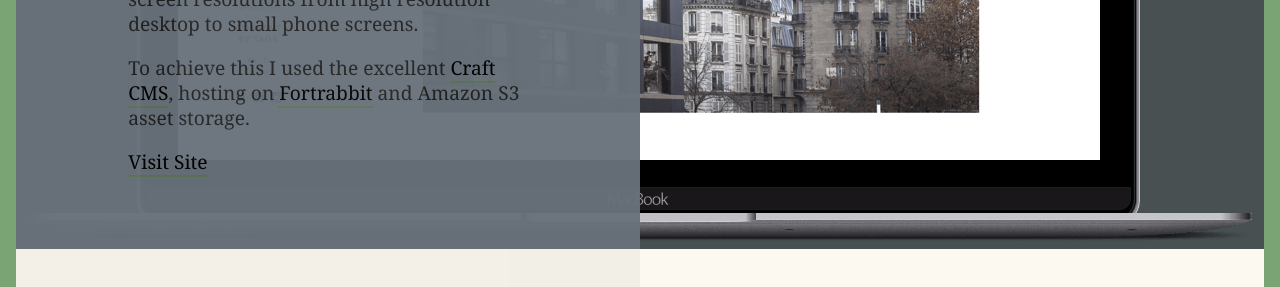
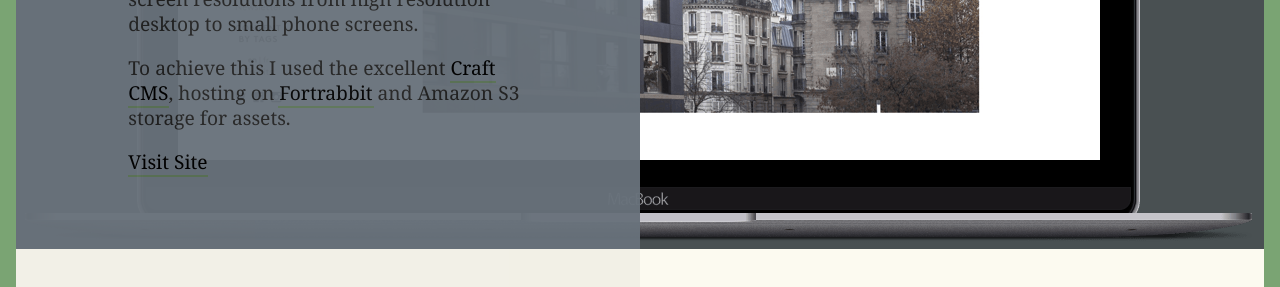
Before and after one commit to joernba/joernba.github.io, a Jekyll site: the page built from index.html, in a window 1280 px wide and 900 px high, scrolled down 953 px. Shown: the part 181-468 px from the top of the window. Built offline with Jekyll 4.4.1, drawn with Linux system fonts in a browser that asks for light colours; comment, search, counter and statistics services are not loaded.

Commit message:
slightly changed text on LAN
Signed-off-by: Joern Bargmann <joernba@gmail.com>

```diff
--- a/_works/lan-architects.markdown
+++ b/_works/lan-architects.markdown
@@ -14,4 +14,4 @@ sitemap:
 
 I was asked to build their new website by Nicola Aguzzi from [Undo-Redo](http://www.undo-redo.com) who did the design and concept work. We worked together to get from static layouts to a responsive experience that makes the website work on devices with different screen resolutions from high resolution desktop to small phone screens.
 
-To achieve this I used the excellent [Craft CMS](https://craftcms.com), hosting on [Fortrabbit](https://www.fortrabbit.com) and Amazon S3 asset storage.
+To achieve this I used the excellent [Craft CMS](https://craftcms.com), hosting on [Fortrabbit](https://www.fortrabbit.com) and Amazon S3 storage for assets.
```
